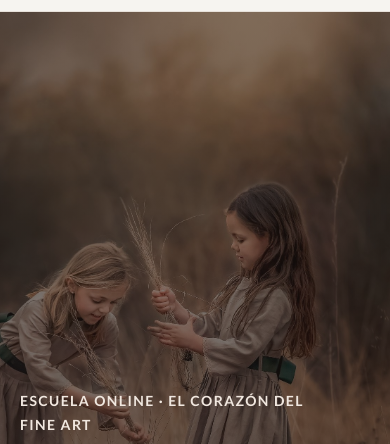
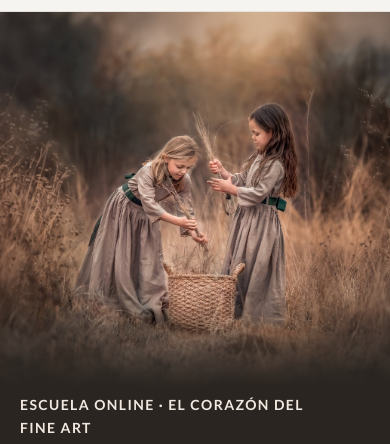
Before and after one commit to beraa56/cosmos-escuela, a plain HTML site: page index.html in a window 390 px wide. Shown: the part 133-577 px from the top of the page. Drawn offline with nearby package versions, Linux system fonts and the light colour scheme; a web font is replaced by a local one.

Commit message:
Celular: banners con la foto arriba y el texto abajo
Co-Authored-By: Claude Opus 5.5 <noreply@anthropic.com>

```diff
--- a/index.html
+++ b/index.html
@@ -1436,6 +1436,18 @@ main > section.sec:has(.sbs){padding-bottom:0}
   .zz-t{font-size:11.5px !important;line-height:1.35}
   .zz-t b{font-size:10px !important;letter-spacing:.08em}
 }
+/* Celular: foto arriba despejada, texto abajo */
+.cover-ph{display:none}
+@media (max-width:860px){
+  .cover{display:block !important;min-height:0 !important;height:auto !important;max-height:none !important;aspect-ratio:auto !important;background-image:none !important;background-color:#2A2521 !important}
+  .cover::before,.home-cover::before{display:none !important}
+  .cover-ph{display:block;position:relative;height:clamp(300px,96vw,460px);background-repeat:no-repeat;background-size:cover;background-position:50% 40%}
+  .cover-ph::after{content:"";position:absolute;left:0;right:0;bottom:-1px;height:80px;background:linear-gradient(rgba(42,37,33,0),#2A2521)}
+  .cover .cover-in{padding:6px var(--gr,20px) 44px var(--gl,20px) !important;gap:16px !important;align-items:flex-start;text-align:left;max-width:none}
+  .cover .cover-in > *{max-width:none !important}
+  .cover h1,.cover .lead,.cover .cover-sub,.cover .label{text-shadow:none !important}
+  .cover .btn{align-self:stretch;text-align:center}
+}
 [hidden]{display:none !important}
 </style>
 
@@ -3332,6 +3344,29 @@ const CARRUSELES = {
     }
   });
 
+
+  // Celular: foto del banner arriba, encuadrada en las personas
+  (function () {
+    const CX = { "inicio": .71, "workshop-color": .60, "workshop-edicion": .62, "workshop-guia": .69, "idea-al-disparo": .73, "edicion": .85, "produccion": .59 };
+    const items = [];
+    document.querySelectorAll(".cover[data-photo]").forEach(function (el) {
+      const src = FOTOS[el.dataset.photo]; if (!src) return;
+      const ph = document.createElement("div"); ph.className = "cover-ph"; ph.setAttribute("aria-hidden", "true");
+      ph.style.backgroundImage = "url('" + src + "')";
+      el.insertBefore(ph, el.firstChild);
+      const it = { ph: ph, cx: CX[el.dataset.photo] || .5, r: 0 }; items.push(it);
+      const im = new Image(); im.onload = function () { it.r = im.naturalWidth / im.naturalHeight; place(it); }; im.src = src;
+    });
+    function place(it) {
+      const w = it.ph.clientWidth, h = it.ph.clientHeight; if (!w || !h || !it.r) return;
+      const W = Math.max(w, h * it.r);
+      const p = W > w ? Math.min(1, Math.max(0, (it.cx * W - w / 2) / (W - w))) : .5;
+      it.ph.style.backgroundPosition = (p * 100).toFixed(1) + "% 40%";
+    }
+    function all() { items.forEach(place); }
+    window.addEventListener("resize", all); window.addEventListener("hashchange", function () { setTimeout(all, 50); });
+  })();
+
   const titles = {
     "inicio": "COSMOS Escuela Online",
     "workshop-color": "Paleta y emoción · COSMOS",
```
